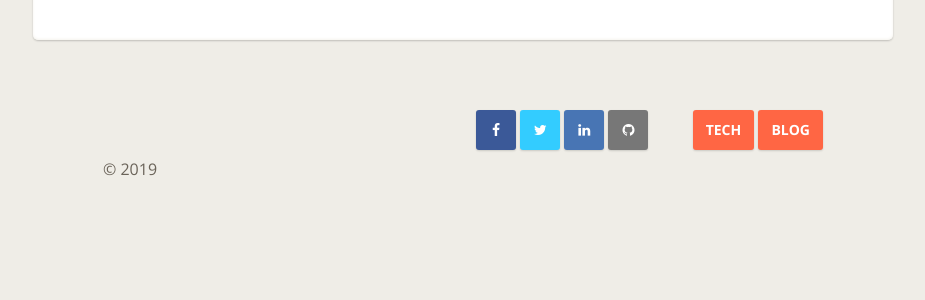
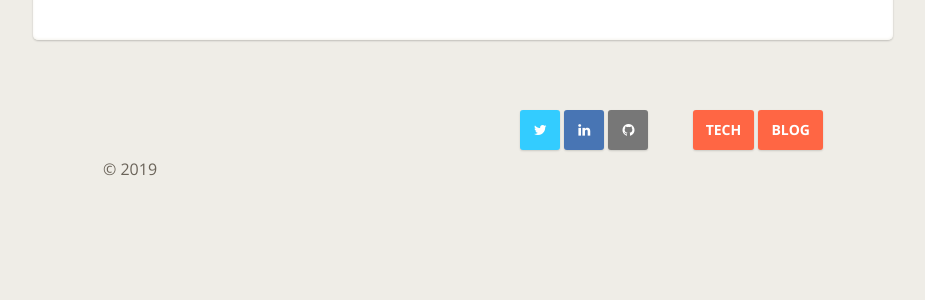
Before and after one commit to geordee/xian, a Jekyll site: the page built from index.html, in a window 1280 px wide. Shown: the part 2831-3131 px from the top of the page, without its empty margins (177-1102 px from the left). Built offline with Jekyll 4.4.1, drawn with Linux system fonts in a browser that asks for light colours; the list of posts is cut into pages by our own code; comment, search, counter and statistics services are not loaded.

Commit message:
Remove Facebook link

```diff
--- a/_includes/footer.html
+++ b/_includes/footer.html
@@ -2,7 +2,6 @@
   <div class="slate">
     <div class="eight columns">
       <div class="float-right">
-        <a href="https://www.facebook.com/geordee"><button class="facebook"><i class="fa fa-facebook"></i></button></a>
         <a href="https://www.twitter.com/geordee"><button class="twitter"><i class="fa fa-twitter"></i></button></a>
         <a href="https://www.linkedin.com/in/geordee"><button class="linkedin"><i class="fa fa-linkedin"></i></button></a>
         <a href="https://github.com/geordee"><button class="github"><i class="fa fa-github"></i></button></a>
```
